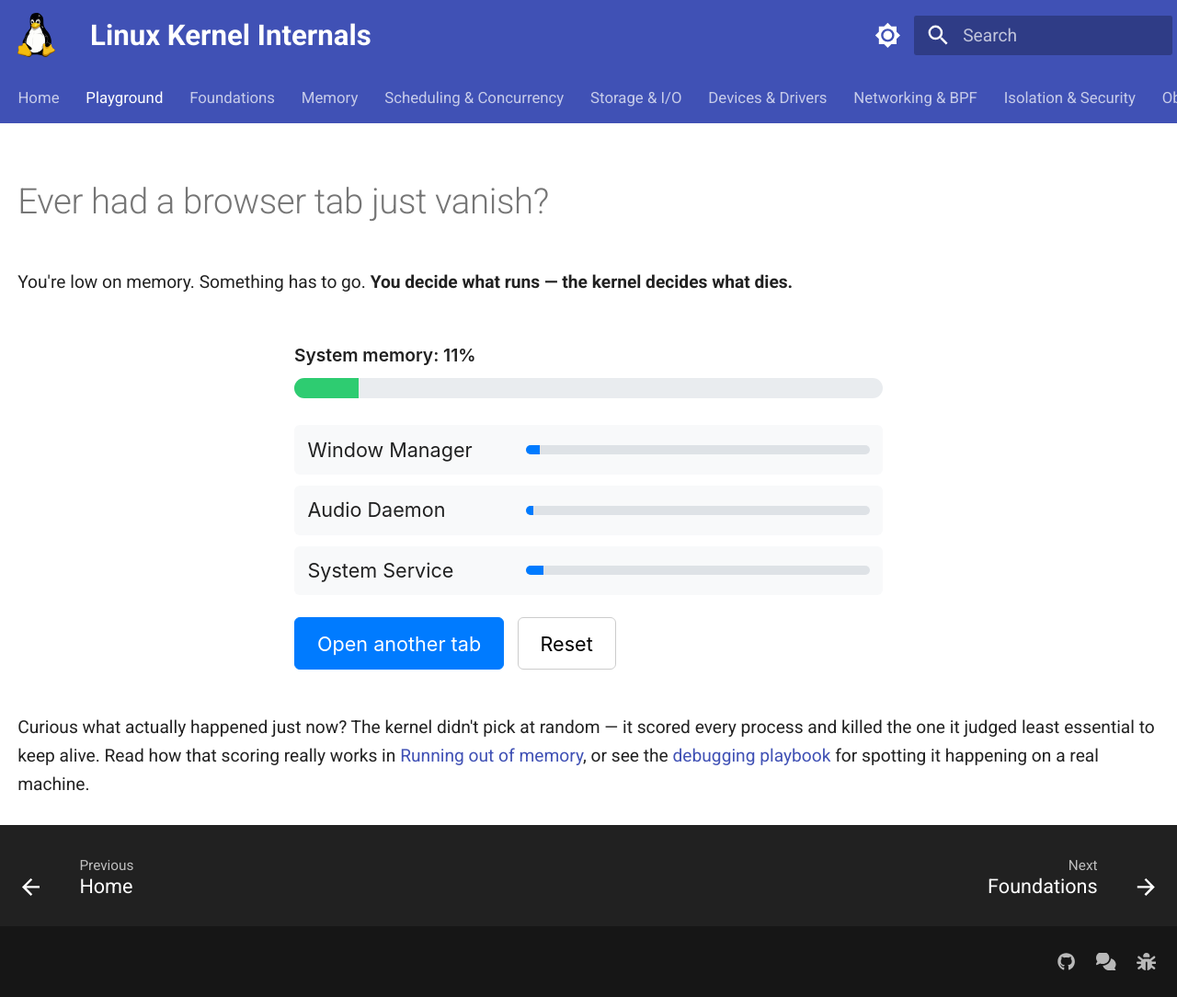
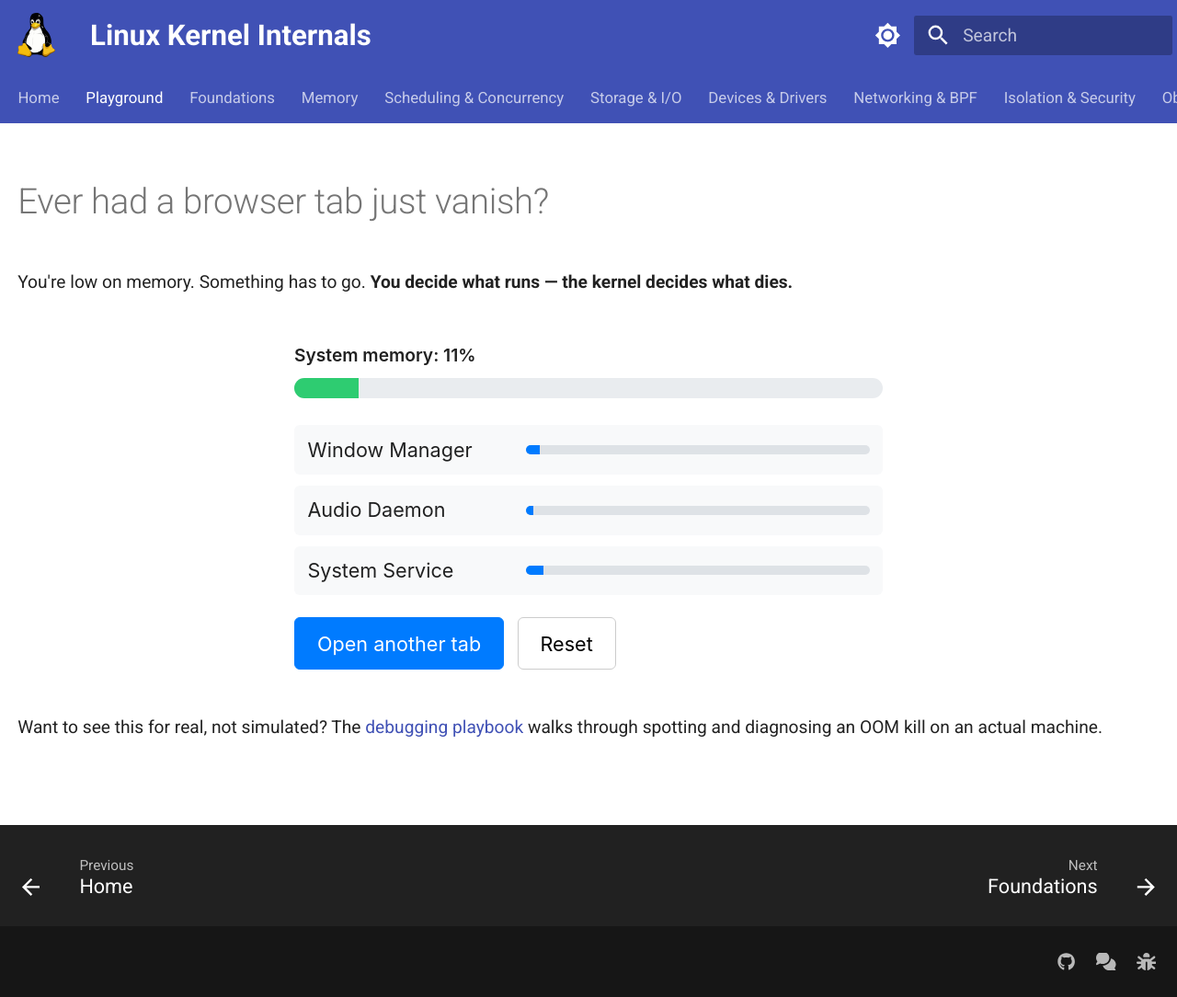
Before and after one commit to laveeshb/linux-kernel-internals, an MkDocs documentation site: the page built from docs/playground/oom-killer.md, in a window 1280 px wide and 1084 px high. Shown: the whole window at 92% size. Built offline with MkDocs 1.6.1 and Material for MkDocs 9.7.7, drawn with Linux system fonts in a browser that asks for light colours.

Commit message:
Interleave the kill explanation with specific theory-page anchors
The explanation now references the actual victim and numbers from the
play-through, and links directly into the relevant subsections of the
OOM internals page (victim selection, scoring, oom_score_adj) at the
point each is relevant, instead of one generic link at the end.

```diff
--- a/docs/javascripts/oom-killer.js
+++ b/docs/javascripts/oom-killer.js
@@ -94,10 +94,15 @@
 
     const explanation = justKilledVictim
       ? `<div class="oom-explain">
-           <strong>Killed: ${justKilledVictim.name}</strong> — it was using the most memory
-           (${justKilledVictim.used} units) of anything running. That's a simplified version
-           of the real kernel's <code>oom_score</code>: memory footprint is the dominant factor
-           in deciding who goes.
+           <p><strong>${justKilledVictim.name}</strong> was killed — at ${justKilledVictim.used} memory
+           units, it was using more than anything else still running out of the ${used} total.
+           That's <a href="../../mm/oom/#how-oom-selects-a-victim">how the real OOM killer picks a victim</a>
+           too: memory footprint is the single biggest factor in the actual
+           <a href="../../mm/oom/#oom-score-components">scoring</a>, not chance.</p>
+           <p>On a real machine, this process would have had a fighting chance — you can
+           <a href="../../mm/oom/#controlling-oom-behavior">protect a specific process</a> with
+           <code>oom_score_adj</code> so it's (almost) never picked, or check
+           <code>/proc/$PID/oom_score</code> right now to see where your own processes rank.</p>
          </div>`
       : "";
 
--- a/docs/playground/oom-killer.md
+++ b/docs/playground/oom-killer.md
@@ -10,7 +10,5 @@
 
 <div id="oom-game"></div>
 
-Curious what actually happened just now? The kernel didn't pick at random — it scored every
-process and killed the one it judged least essential to keep alive. Read how that scoring
-really works in [Running out of memory](../mm/oom.md), or see the [debugging playbook](../mm/oom-debugging.md)
-for spotting it happening on a real machine.
+Want to see this for real, not simulated? The [debugging playbook](../mm/oom-debugging.md) walks
+through spotting and diagnosing an OOM kill on an actual machine.
```
